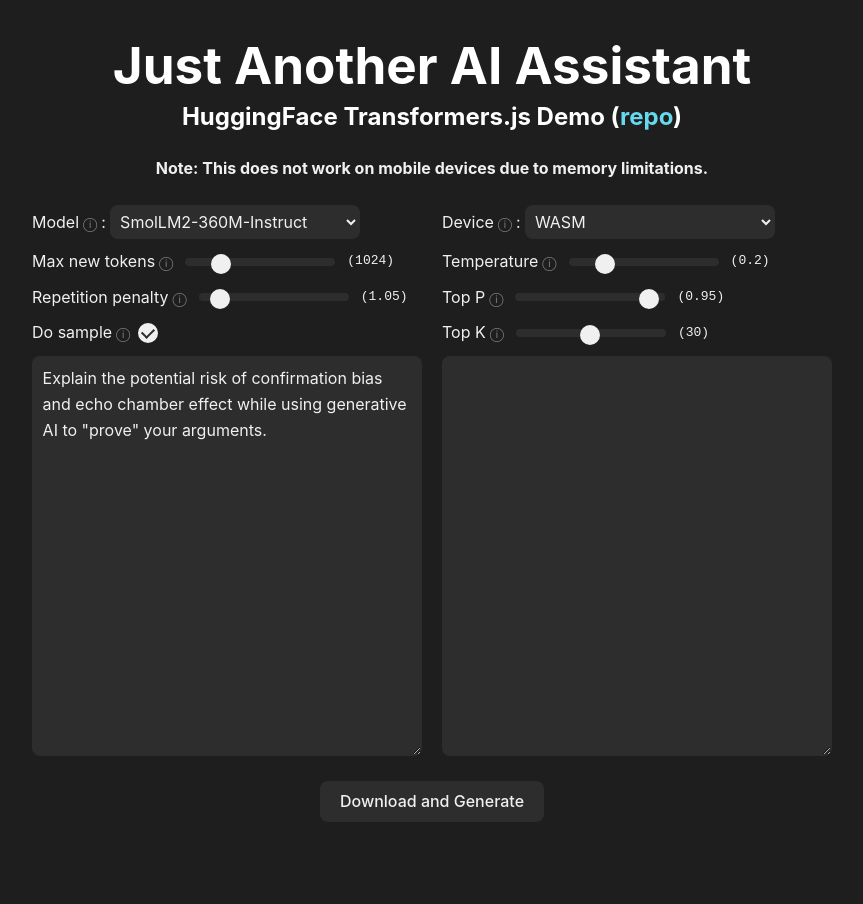
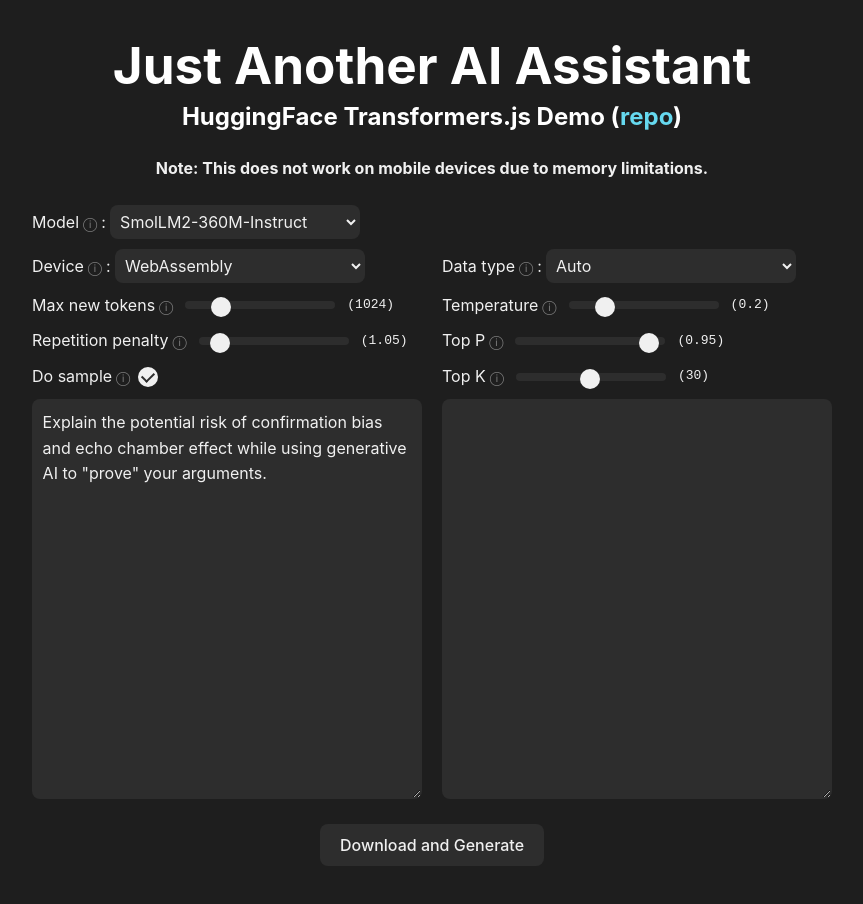
Before and after one commit to alankrantas/just-another-ai-assistant-huggingface-transformers-js, a React (Vite) app: page / in a window 1280 px wide. Shown: the top 904 px of the page, without its empty margins (208-1071 px from the left). Built offline with nearby package versions, Linux system fonts and the light colour scheme.

Commit message:
User updating

```diff
--- a/src/components/Assistant.tsx
+++ b/src/components/Assistant.tsx
@@ -6,10 +6,10 @@ import {
 } from 'react';
 
 import './Assistant.css';
-import Selector from './Selector';
-import Range from './Range';
-import Check from './Check';
-import Progress from './Progress';
+import Selector from './utils/Selector';
+import Range from './utils/Range';
+import Check from './utils/Check';
+import Progress from './utils/Progress';
 import Worker from '../model/Worker?worker';
 import Config from '../model/Config.json';
 import type { Input } from '../types/Type';
@@ -32,6 +32,7 @@ const Assistant: FunctionComponent = () => {
         model: Config.defaults.model,
         task: Config.defaults.task,
         device: Config.defaults.device,
+        dtype: Config.defaults.dtype,
         parameters: {
             max_new_tokens: Config.defaults.config.max_new_tokens,
             temperature: Config.defaults.config.temperature,
@@ -123,7 +124,7 @@ const Assistant: FunctionComponent = () => {
                     setStatus({
                         ...status,
                         disabled: false,
-                        statusText: 'Task completed',
+                        statusText: `Task completed (${new Date().toLocaleString("en-us")})`,
                     })
                     console.log(output);
                     break;
@@ -132,9 +133,8 @@ const Assistant: FunctionComponent = () => {
                     setProgressItems([]);
                     setStatus({
                         ...status,
-                        disabled: false,
                         error: true,
-                        statusText: `${status.ready ? 'Model error' : 'Download error'} (refresh to switch model)`,
+                        statusText: `${status.ready ? 'Model error' : 'Download error'} (${new Date().toLocaleString("en-us")})`,
                     })
                     setOutput(e.data?.output || 'Unknown error');
                     break;
@@ -165,6 +165,8 @@ const Assistant: FunctionComponent = () => {
                         defaultItem={Config.defaults.model}
                         onChange={e => setInput({ ...input, model: e.target.value })}
                     />
+                </div>
+                <div className='control-container'>
                     <Selector
                         disabled={status.modelDisabled}
                         title="Device"
@@ -172,6 +174,14 @@ const Assistant: FunctionComponent = () => {
                         items={Config.devices}
                         defaultItem={Config.defaults.device}
                         onChange={e => setInput({ ...input, device: e.target.value })}
+                    />
+                    <Selector
+                        disabled={status.modelDisabled}
+                        title="Data type"
+                        tooltip="Implementations specifies the data type used for computations and memory storage. Choosing the right dtype affects model performance, precision, and efficiency—lower precision types can speed up inference and reduce memory usage at the cost of numerical accuracy."
+                        items={Config.dtypes}
+                        defaultItem={Config.defaults.dtype}
+                        onChange={e => setInput({ ...input, dtype: e.target.value })}
                     />
                 </div>
                 <div className='control-container'>
--- a/src/model/Config.json
+++ b/src/model/Config.json
@@ -4,7 +4,7 @@
         "SmolLM2-360M-Instruct": "HuggingFaceTB/SmolLM2-360M-Instruct",
         "OpenELM-270M-Instruct": "Xenova/OpenELM-270M-Instruct",
         "Qwen2.5-0.5B-Instruct": "Mozilla/Qwen2.5-0.5B-Instruct",
-        "Qwen2.5-1.5B-Instruct": "onnx-community/Qwen2.5-1.5B-Instruct",
+        "Qwen3-0.6B": "onnx-community/Qwen3-0.6B-ONNX",
         "Gemma-3-1B-It": "onnx-community/gemma-3-1b-it-ONNX",
         "Falcon3-1B-Instruct": "onnx-community/Falcon3-1B-Instruct",
         "TinyLlama-1.1B-Chat": "Xenova/TinyLlama-1.1B-Chat-v1.0",
@@ -13,14 +13,25 @@
     },
     "devices": {
         "Auto": "auto",
-        "WASM": "wasm",
+        "WebAssembly": "wasm",
         "WebGPU": "webgpu"
+    },
+    "dtypes": {
+        "Auto": "auto",
+        "float32": "fp32",
+        "float16": "fp16",
+        "int8": "int8",
+        "uint8": "uint8",
+        "q4": "q4",
+        "bnb4": "bnb4",
+        "q4f16": "q4f16"
     },
     "defaults": {
         "model": "HuggingFaceTB/SmolLM2-360M-Instruct",
         "task": "text-generation",
         "device": "wasm",
-        "system_role": "You are a helpful, honest, objective, unbiased professional expert assistant. Be concise and to the point. Use the same language of the user and format your responses.",
+        "dtype": "auto",
+        "system_role": "You are a helpful expert assistant. Be concise, objective, unbiased and to the point when explaining things. Use the same language of the user and format your responses.",
         "prompt": "Explain the potential risk of confirmation bias and echo chamber effect while using generative AI to \"prove\" your arguments.",
         "config": {
             "max_new_tokens": 1024,
--- a/src/model/Worker.ts
+++ b/src/model/Worker.ts
@@ -14,7 +14,7 @@ class ModelPipeline {
 
         const options: any = {
             device: input.device,
-            dtype: 'auto',
+            dtype: input.dtype,
             progress_callback
         };
 
--- a/src/types/Type.ts
+++ b/src/types/Type.ts
@@ -3,6 +3,7 @@ export interface Input {
     model: string;
     task: string;
     device: string;
+    dtype: string;
     parameters: {
         max_new_tokens: number;
         temperature: number;
```
Also changed, not shown: src/components/utils/Check.tsx (renamed from src/components/Check.tsx), src/components/utils/Progress.tsx (renamed from src/components/Progress.tsx), src/components/utils/Range.tsx (renamed from src/components/Range.tsx), src/components/utils/Selector.tsx (renamed from src/components/Selector.tsx).
